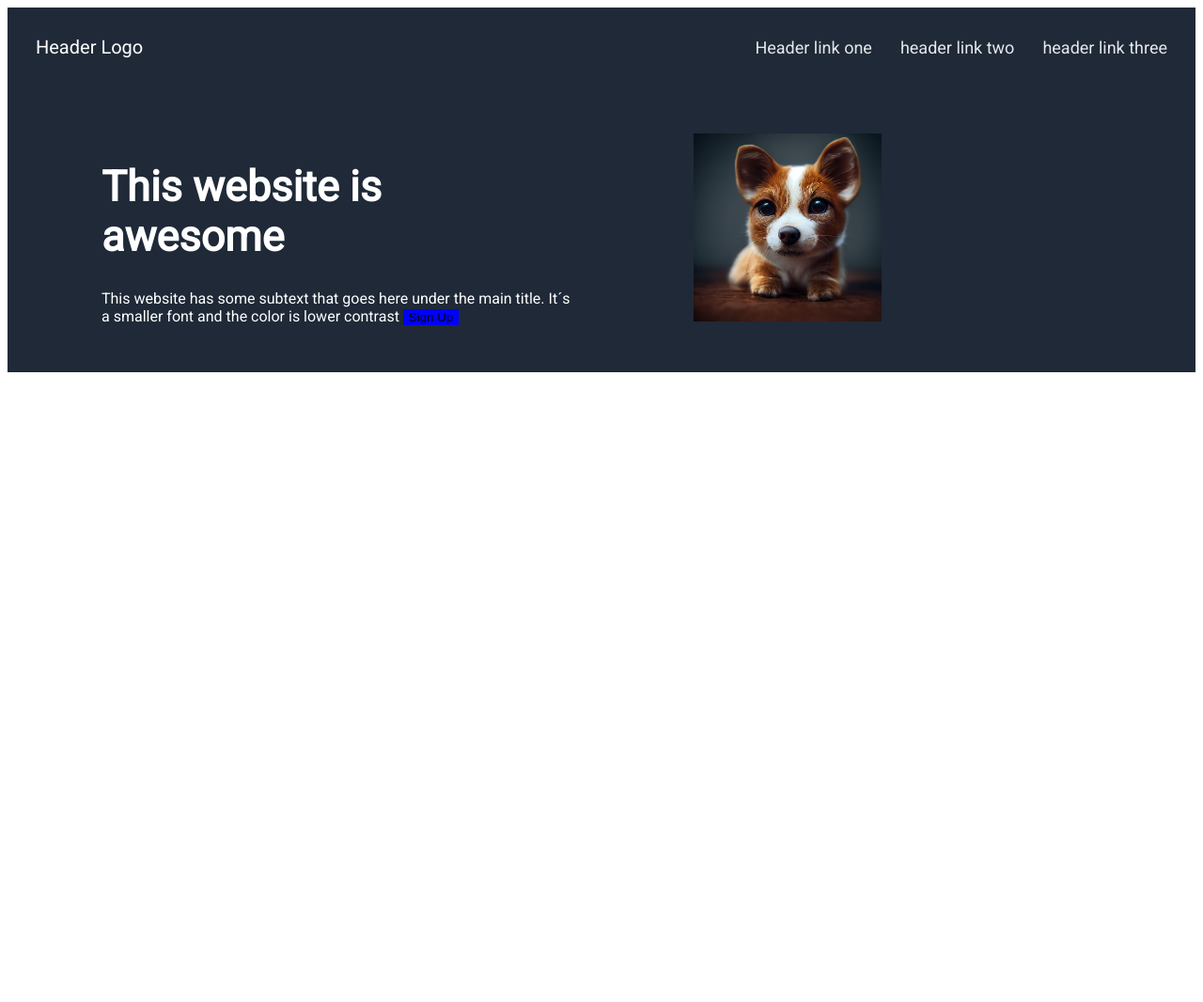
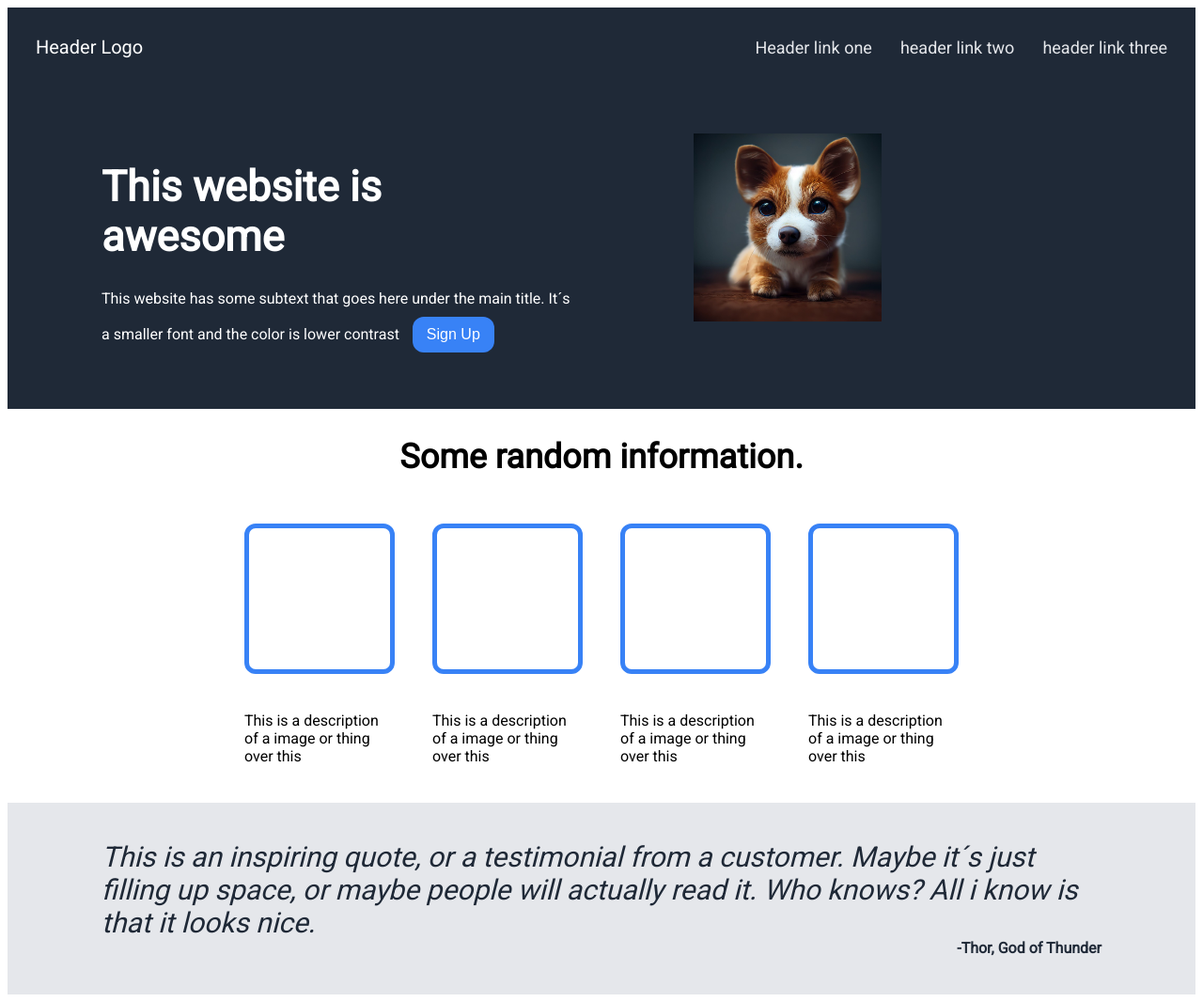
Before and after one commit to carrotFarmer78/landing-page, a plain HTML site: page index.html in a window 1280 px wide. Shown: the whole page at 94% size. Before the commit the page ends 800 px from the top, so only its background shows below. Drawn offline with Linux system fonts and the light colour scheme.

Commit message:
Added parts of the website

```diff
--- a/index.html
+++ b/index.html
@@ -28,5 +28,31 @@
             <img src="images/cuteDog.jpg" alt="Dog" height="200px">
         </div>
     </div>
+    <div class="random">
+        <h2>Some random information.</h2>
+        <div class="thing">
+            <div class="sub">
+                <div class="box"></div>
+                <div class="desc">This is a description of a image or thing over this</div>
+            </div>
+            <div class="sub">
+                <div class="box"></div>
+                <div class="desc">This is a description of a image or thing over this</div>
+            </div>
+            <div class="sub">
+                <div class="box"></div>
+                <div class="desc">This is a description of a image or thing over this</div>
+            </div>
+            <div class="sub">
+                <div class="box"></div>
+                <div class="desc">This is a description of a image or thing over this</div>
+            </div>
+        </div>
+    <div class="quote">
+        <em>This is an inspiring quote, or a testimonial from a customer. Maybe it´s just filling up space, or maybe people will actually read it. Who knows? All i know is that it looks nice.</em>
+        <div><strong>-Thor, God of Thunder</strong></div>
+    </div>
+
+    <div class="CallToAction"></div>
 </body>
 </html>
--- a/style.css
+++ b/style.css
@@ -38,8 +38,58 @@ h1{
 img{
     margin-left: 80px
 }
-button{
-    background-color: blue;
+
+button {
+    background-color: #3882F6;
     border: none;
+    color: white;
+    padding: 10px 15px;
+    text-align: center;
+    text-decoration: none;
+    display: inline-block;
+    font-size: 16px;
+    margin: 10px;
+    border-radius: 12px;
+  }
 
+.box{
+  width: 50px;
+  height: 50px;
+  border: 5px solid #3882F6;
+  padding: 50px;
+  margin: 20px;
+  display: inline-block;
+  border-radius: 12px;
 }
+.desc{
+    width: 160px;
+    margin: 20px;
+    margin-bottom: 40px;
+}
+.thing{
+    display: flex;
+    justify-content: center;
+}
+.sub{
+    display: flex;
+    flex-direction: column;
+    max-width: 200px;
+}
+.random h2{
+    display: flex;
+    justify-content: center;
+    font-size: 36px;
+}
+em{
+    font-size: 30px;
+    font: light-italic;
+}
+.quote{
+    background-color: #E5E7EB;
+    padding: 40px 100px;
+    color: #1F2937;
+}
+.quote div{
+    display: flex;
+    justify-content: end;
+}
```
